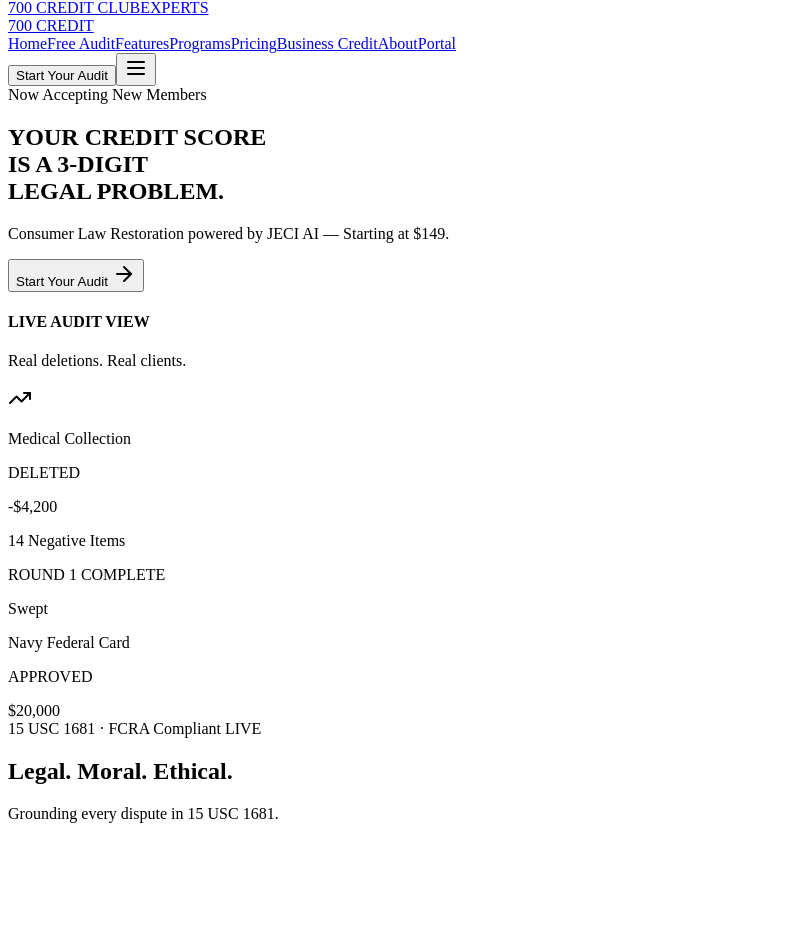
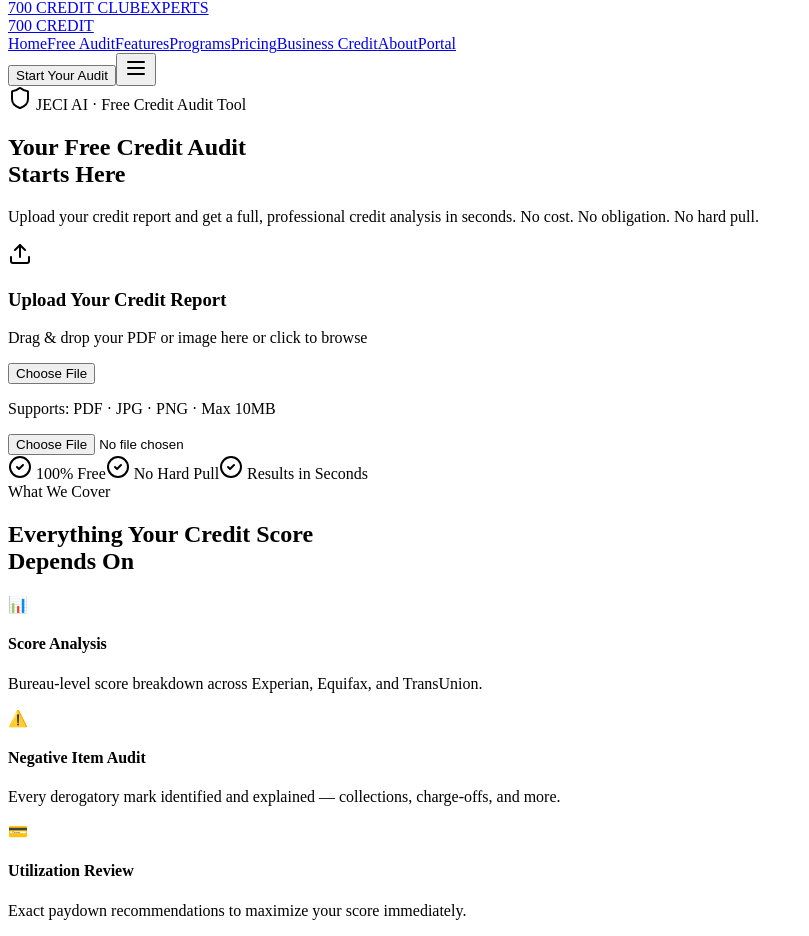
Before and after one commit to tradersurfer/700creditclubexperts, a React (Vite) app in the folder client/: page /free-credit-audit in a window 1280 px wide. Shown: the part 1176-2112 px from the top of the page, without its empty margins (0-809 px from the left). Before the commit the page ends 2015 px from the top, so only its background shows below. Built offline with nearby package versions, Linux system fonts and the light colour scheme; what @shared/schema would draw is missing.

Commit message:
updated app.tsx and pages

```diff
--- a/client/src/App.tsx
+++ b/client/src/App.tsx
@@ -3,7 +3,6 @@
 // import Subnav from "@/components/Subnav"; // Uncomment if you have a separate Subnav component
 
 // Page Imports
-import Home from "./pages/Home";
 import Audit from "./pages/Audit";
 import Enroll from "./pages/Enroll";
 import Programs from "./pages/Programs";
@@ -17,6 +16,7 @@
 import StartAudit from "./pages/StartAudit";
 import Success from "./pages/Success";
 import FreeCreditAudit from "./pages/FreeCreditAudit";
+import Home from "./pages/Home";
 
 export default function App() {
   return (
--- a/client/src/pages/FreeCreditAudit.tsx
+++ b/client/src/pages/FreeCreditAudit.tsx
@@ -1,107 +1,125 @@
+import React, { useState, useRef } from "react";
 import { Link } from "wouter";
+import {
+  Shield, CheckCircle2, Upload, FileText, Loader2,
+  AlertCircle, ArrowRight, Info, ChevronDown, ChevronUp
+} from "lucide-react";
 import { Button } from "@/components/ui/button";
-import {
-  Shield, Scale, Zap, Award, ArrowRight, Building2, Home as HomeIcon,
-  Crown, ChevronRight, TrendingUp, CheckCircle2, Users, Lock
-} from "lucide-react";
-import StatCounter from "@/components/StatCounter";
-import GoldDivider from "@/components/GoldDivider";
-import SectionTag from "@/components/SectionTag";
 import { usePageMeta } from "@/hooks/usePageMeta";
-
-function HeroGrid() {
-  return (
-    <div className="absolute inset-0 overflow-hidden pointer-events-none">
-      <div className="absolute inset-0 opacity-[0.03]"
-        style={{
-          backgroundImage: `linear-gradient(rgba(234,179,8,0.5) 1px, transparent 1px), linear-gradient(90deg, rgba(234,179,8,0.5) 1px, transparent 1px)`,
-          backgroundSize: '60px 60px',
-        }}
-      />
-      <div className="absolute top-1/4 left-1/4 w-96 h-96 bg-gold/5 rounded-full blur-[120px]" />
-      <div className="absolute bottom-1/4 right-1/4 w-80 h-80 bg-gold/3 rounded-full blur-[100px]" />
-    </div>
-  );
-}
-
-function LiveAuditCard() {
-  return (
-    <div className="bg-dark-slate-light/50 backdrop-blur-xl p-8 sm:p-10 rounded-2xl border border-gold/10 shadow-2xl relative overflow-hidden">
-      <div className="flex justify-between items-center mb-8">
-        <div>
-          <h4 className="font-display text-2xl text-white tracking-wide">LIVE AUDIT VIEW</h4>
-          <p className="text-slate-500 text-xs font-mono mt-1">Real deletions. Real clients.</p>
-        </div>
-        <TrendingUp className="text-gold w-8 h-8" />
-      </div>
-      <div className="space-y-4">
-        {[
-          { label: "Medical Collection", value: "-$4,200", status: "DELETED", color: "text-green-400" },
-          { label: "14 Negative Items", value: "Swept", status: "ROUND 1 COMPLETE", color: "text-gold" },
-          { label: "Navy Federal Card", value: "$20,000", status: "APPROVED", color: "text-green-400" },
-        ].map((item, i) => (
-          <div key={i} className="p-4 bg-dark-slate rounded-xl border border-gold/10 flex justify-between items-center">
-            <div>
-              <p className="text-sm font-bold text-white uppercase">{item.label}</p>
-              <p className={`text-[10px] font-mono uppercase ${item.color}`}>{item.status}</p>
-            </div>
-            <span className="text-gold font-display text-lg">{item.value}</span>
-          </div>
-        ))}
-      </div>
-      <div className="mt-6 pt-4 border-t border-gold/10">
-        <div className="flex items-center justify-between text-xs font-mono text-slate-500">
-          <span>15 USC 1681 · FCRA Compliant</span>
-          <span className="flex items-center gap-1"><span className="w-2 h-2 bg-green-400 rounded-full animate-pulse"></span> LIVE</span>
-        </div>
-      </div>
-    </div>
-  );
-}
 
 export default function FreeCreditAudit() {
   usePageMeta({
     title: "Free Credit Audit | 700 Credit Club Experts",
-    description: "Get your specialized AI-powered credit audit today.",
+    description: "Upload your credit report for a professional AI-powered analysis.",
   });
 
+  const [isAnalyzing, setIsAnalyzing] = useState(false);
+  const [error, setError] = useState<string | null>(null);
+  const [file, setFile] = useState<File | null>(null);
+  const fileInputRef = useRef<HTMLInputElement>(null);
+
+  // Mock function to simulate the analysis process
+  const handleFileProcess = (selectedFile: File) => {
+    setFile(selectedFile);
+    setIsAnalyzing(true);
+    setError(null);
+
+    // Simulate a 3-second analysis
+    setTimeout(() => {
+      setIsAnalyzing(false);
+      // In a real app, you would call your API here
+      alert("In a production environment, this would now send the file to JECI AI for processing.");
+    }, 3000);
+  };
+
   return (
-    <div className="bg-dark-slate min-h-screen pt-20">
-      <section className="relative flex items-center py-20">
-        <HeroGrid />
-        <div className="relative z-10 max-w-7xl mx-auto px-4 sm:px-6 lg:px-8 w-full">
-          <div className="grid lg:grid-cols-2 gap-12 items-center">
-            <div>
-              <SectionTag>Now Accepting New Members</SectionTag>
-              <h1 className="font-display text-5xl sm:text-6xl lg:text-8xl text-white tracking-wide leading-[0.95] mb-6">
-                YOUR CREDIT SCORE <br />
-                <span className="text-gold">IS A 3-DIGIT</span> <br />
-                LEGAL PROBLEM.
-              </h1>
-              <p className="text-slate-400 text-lg mb-10">
-                Consumer Law Restoration powered by JECI AI — Starting at $149.
+    <div className="min-h-screen bg-[#070F1E] text-white font-sans">
+      {/* Hero Section */}
+      <section className="relative pt-32 pb-20 px-6 text-center overflow-hidden">
+        {/* Decorative Background */}
+        <div className="absolute inset-0 opacity-10 pointer-events-none">
+          <div className="absolute top-0 left-1/2 -translate-x-1/2 w-[800px] h-[400px] bg-[#C9A84C] blur-[120px] rounded-full" />
+        </div>
+
+        <div className="relative z-10 max-w-4xl mx-auto">
+          <div className="inline-flex items-center gap-2 bg-[#C9A84C]/10 border border-[#C9A84C]/30 px-4 py-1.5 rounded-full text-[#E8C97A] text-xs font-bold tracking-widest uppercase mb-8">
+            <Shield className="w-3 h-3" /> JECI AI · Free Credit Audit Tool
+          </div>
+
+          <h1 className="font-serif text-5xl md:text-7xl font-bold leading-tight mb-6">
+            Your Free <span className="text-[#C9A84C]">Credit Audit</span><br />Starts Here
+          </h1>
+
+          <p className="text-slate-400 text-lg md:text-xl max-w-2xl mx-auto mb-12">
+            Upload your credit report and get a full, professional credit analysis in seconds.
+            No cost. No obligation. No hard pull.
+          </p>
+
+          {!isAnalyzing ? (
+            <div
+              onClick={() => fileInputRef.current?.click()}
+              className="max-w-xl mx-auto bg-white/5 border-2 border-dashed border-[#C9A84C]/40 rounded-2xl p-12 cursor-pointer hover:bg-[#C9A84C]/5 transition-all group"
+            >
+              <div className="w-16 h-16 bg-[#C9A84C]/10 border border-[#C9A84C]/25 rounded-full flex items-center justify-center mx-auto mb-6 group-hover:scale-110 transition-transform">
+                <Upload className="text-[#C9A84C] w-8 h-8" />
+              </div>
+              <h3 className="text-xl font-bold mb-2">Upload Your Credit Report</h3>
+              <p className="text-slate-500 text-sm mb-6">Drag & drop your PDF or image here or click to browse</p>
+              <Button className="bg-[#C9A84C] hover:bg-[#E8C97A] text-[#070F1E] font-bold px-8">
+                Choose File
+              </Button>
+              <p className="text-slate-600 text-[10px] mt-6 tracking-wide uppercase">
+                Supports: PDF · JPG · PNG · Max 10MB
               </p>
-              <div className="flex flex-col sm:flex-row gap-4">
-                <a href="https://buy.stripe.com/14AdR80Pog5o6nignxfEk00" target="_blank" rel="noopener noreferrer">
-                  <Button size="lg" className="bg-gold text-dark-slate font-bold">
-                    Start Your Audit <ArrowRight className="w-4 h-4 ml-2" />
-                  </Button>
-                </a>
-              </div>
+              <input
+                type="file"
+                className="hidden"
+                ref={fileInputRef}
+                onChange={(e) => e.target.files?.[0] && handleFileProcess(e.target.files[0])}
+              />
             </div>
-            <div className="hidden lg:block">
-              <LiveAuditCard />
+          ) : (
+            <div className="max-w-md mx-auto bg-white/5 border border-[#C9A84C]/20 rounded-2xl p-12 text-center">
+              <Loader2 className="w-12 h-12 text-[#C9A84C] animate-spin mx-auto mb-6" />
+              <h3 className="text-[#E8C97A] text-lg font-medium mb-2">JECI AI is analyzing your report...</h3>
+              <p className="text-slate-500 text-sm leading-relaxed">
+                Identifying negative items · Scanning all three bureaus<br />
+                Calculating utilization · Building your roadmap
+              </p>
+              {file && <div className="mt-8 pt-4 border-t border-white/5 text-xs text-slate-600 italic">📁 {file.name}</div>}
             </div>
+          )}
+
+          <div className="flex flex-wrap justify-center gap-8 mt-16 text-slate-500 text-sm font-medium">
+            <span className="flex items-center gap-2"><CheckCircle2 className="w-4 h-4 text-[#C9A84C]" /> 100% Free</span>
+            <span className="flex items-center gap-2"><CheckCircle2 className="w-4 h-4 text-[#C9A84C]" /> No Hard Pull</span>
+            <span className="flex items-center gap-2"><CheckCircle2 className="w-4 h-4 text-[#C9A84C]" /> Results in Seconds</span>
           </div>
         </div>
       </section>
 
-      <GoldDivider />
+      {/* Info Section */}
+      <section className="bg-[#F5F3EE] text-[#1A1A2E] py-24 px-6">
+        <div className="max-w-6xl mx-auto">
+          <div className="text-center mb-16">
+            <span className="text-[#A88830] text-xs font-bold tracking-[0.2em] uppercase">What We Cover</span>
+            <h2 className="font-serif text-4xl md:text-5xl font-bold mt-4">Everything Your Credit Score<br />Depends On</h2>
+          </div>
 
-      {/* Additional sections can be added here following the same pattern */}
-      <section className="py-20 text-center">
-        <h2 className="text-white font-display text-4xl mb-4 uppercase">Legal. Moral. Ethical.</h2>
-        <p className="text-slate-400 max-w-2xl mx-auto">Grounding every dispute in 15 USC 1681.</p>
+          <div className="grid md:grid-cols-3 gap-8">
+            {[
+              { icon: "📊", title: "Score Analysis", desc: "Bureau-level score breakdown across Experian, Equifax, and TransUnion." },
+              { icon: "⚠️", title: "Negative Item Audit", desc: "Every derogatory mark identified and explained — collections, charge-offs, and more." },
+              { icon: "💳", title: "Utilization Review", desc: "Exact paydown recommendations to maximize your score immediately." }
+            ].map((feat, i) => (
+              <div key={i} className="bg-white p-8 rounded-xl shadow-sm border border-black/5">
+                <div className="text-3xl mb-4">{feat.icon}</div>
+                <h4 className="font-bold text-lg mb-2">{feat.title}</h4>
+                <p className="text-slate-500 text-sm leading-relaxed">{feat.desc}</p>
+              </div>
+            ))}
+          </div>
+        </div>
       </section>
     </div>
   );
```
